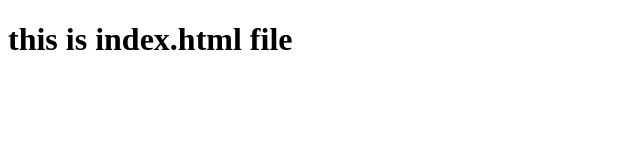
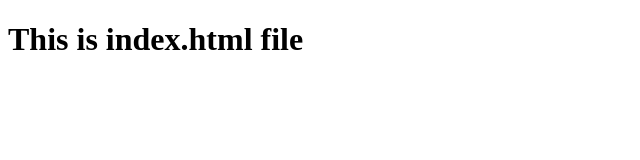
Before and after one commit to Padmajakj2001/demorepo, a plain HTML site: page index.html in a window 1280 px wide. Shown: the whole page, without its empty margins (0-640 px from the left). Drawn offline with Linux system fonts and the light colour scheme.

Commit message:
changes to upper case

```diff
--- a/index.html
+++ b/index.html
@@ -6,6 +6,6 @@
     <title>Document</title>
 </head>
 <body>
-    <h1>this is index.html file</h1>
+    <h1>This is index.html file</h1>
 </body>
 </html>
```
